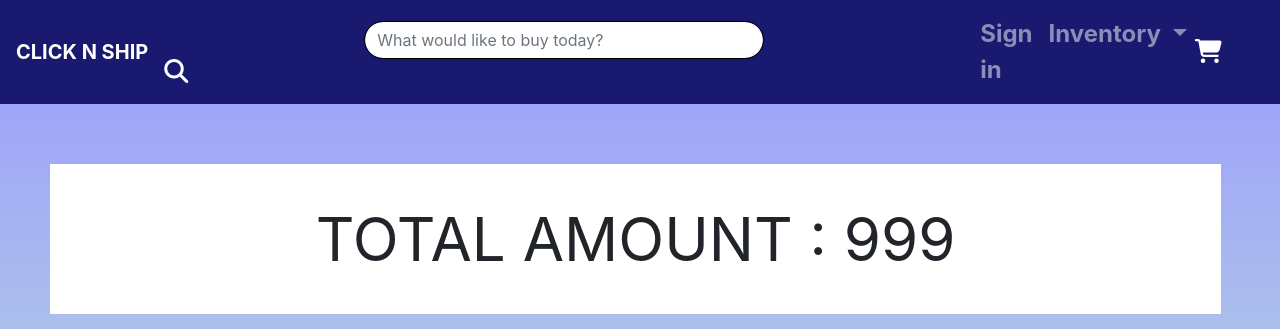
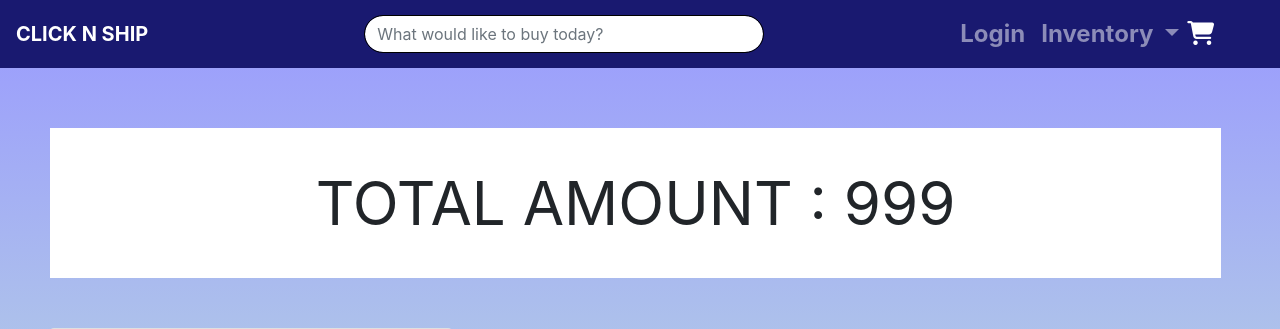
Before and after one commit to singh1o2/CLICK_N_SHIP, a Django app: page /ShoppingCart/ in a window 1280 px wide. Shown: the top 329 px of the page. Run offline with Django 3.2, Linux system fonts and the light colour scheme; data comes from the database, SQL or seed files in the repository; some libraries are stand-ins or nearby versions.

Commit message:
Update ShoppingCart.html

```diff
--- a/templates/ShoppingCart.html
+++ b/templates/ShoppingCart.html
@@ -15,22 +15,27 @@
 
 
     <nav class="navbar navbar-expand-lg navbar-dark " id="nav">
-        <a class="navbar-brand" href="#">CLICK N SHIP</a>
+        <a class="navbar-brand" href="..">CLICK N SHIP</a>
         <button class="navbar-toggler" type="button" data-toggle="collapse" data-target="#navbarSupportedContent" aria-controls="navbarSupportedContent" aria-expanded="false" aria-label="Toggle navigation">
           <span class="navbar-toggler-icon"></span>
         </button>
 
         <form class="form-inline my-2 my-lg-0">
           <input class="form-control mr-sm-2"  id = "searchbar" type="search" placeholder="What would like to buy today?">
-          <i class="fas fa-search"></i>
         </form>
 
 
-        <div class="collapse navbar-collapse" id="navbarSupportedContent">
+        <div class="collapse navbar-collapse" id="navbarSupportedContent" style="margin-left:180px;">
           <ul class="navbar-nav mr-auto">
-            <li class="nav-item">
-              <a class="sign nav-link" id="Signin" href="#">Sign in</a>
-            </li>
+            {% if user.is_authenticated %}
+              <li class="nav-item" >
+                <a class="sign nav-link" id="Logout" href="../logout/">Logout</a>
+              </li>
+            {% else %}
+              <li class="nav-item">
+                <a class="sign nav-link" id="Login" href="../login/">Login</a>
+              </li>
+            {% endif %}
             <li class="nav-item dropdown">
               <a class="sign nav-link dropdown-toggle" href="Inventory" id="navbarDropdown" role="button" data-toggle="dropdown" aria-haspopup="true" aria-expanded="false">
                 Inventory
```
